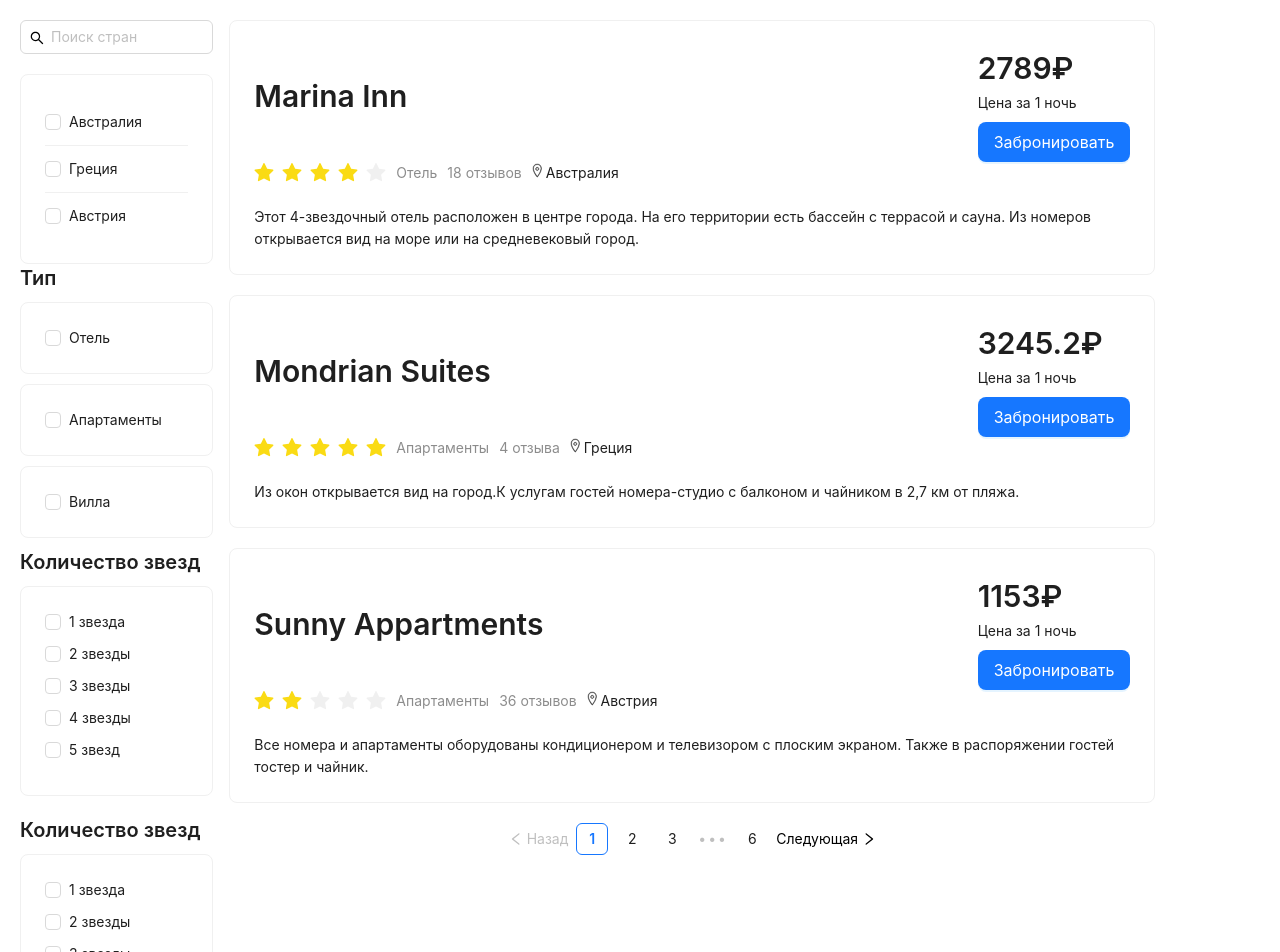
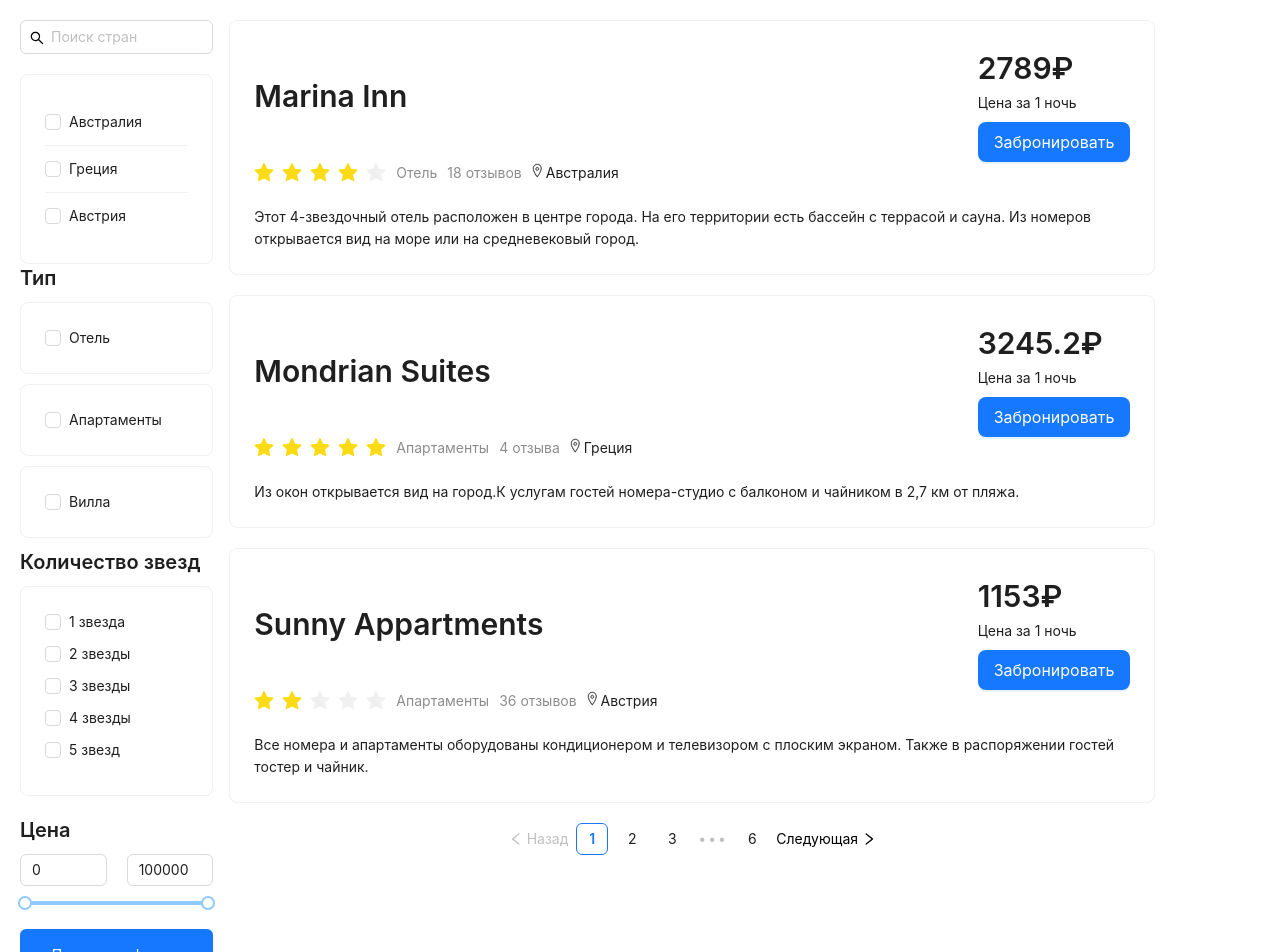
Before and after one commit to ildarmjs/hotels-list, a React (Vite) app: page / in a window 1280 px wide. Shown: the top 952 px of the page. Built offline with nearby package versions, Linux system fonts and the light colour scheme.

Commit message:
refactor: delete repeat component

```diff
--- a/src/components/filters/Filters.tsx
+++ b/src/components/filters/Filters.tsx
@@ -11,7 +11,6 @@ export const Filters: FC = () => {
 			<FiltersSearch />
 			<FiltersType />
 			<FiltersStars />
-			<FiltersStars />
 			<FiltersPrice />
 			<FiltersBtns />
 		</div>
```
